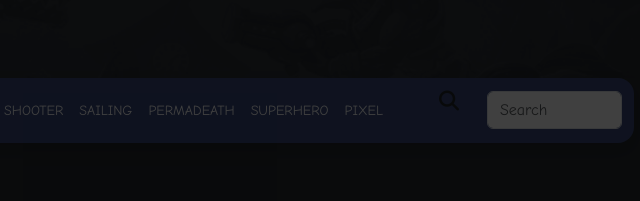
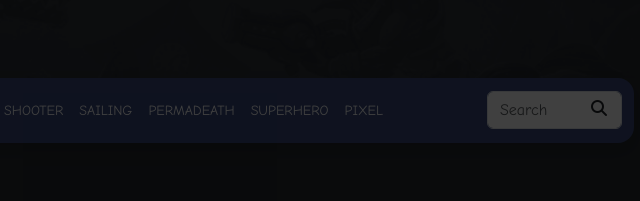
Before and after one commit to MMansyy/GAME-SITE, a plain HTML site: page index.html in a window 1280 px wide. Shown: the part 162-363 px from the top of the page, 486-1126 px from the left. Drawn offline with Linux system fonts and the light colour scheme; no server answers.

Commit message:
Update style.css

```diff
--- a/css/style.css
+++ b/css/style.css
@@ -42,6 +42,12 @@ nav {
 .nav-link:focus,
 .nav-link:hover {
     color: #09c;
+}
+
+.fa-search {
+    right: 15px;
+    top: 9px;
+    font-size: 16px;
 }
 
 #games {
```
